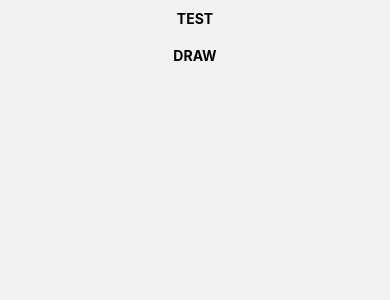
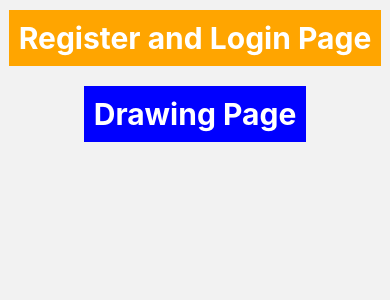
Before and after one commit to CankayaUniversity/ceng-407-408-2023-2024-CreatInk, a React Native app in the folder AppProject/: screen /TestScreen in a window 390 px wide. Shown: the top 300 px of the page. Built offline with nearby package versions, Linux system fonts and the light colour scheme; no server answers.

Commit message:
Interface update

```diff
--- a/AppProject/Screen/DrawingScreen.js
+++ b/AppProject/Screen/DrawingScreen.js
@@ -15,6 +15,7 @@ export default () => {
         setCurrentPath([]);
         setClearButtonClicked(false);
     };
+
 
     const onTouchMove = (event) => {
         const newPath = [...currentPath];
@@ -37,7 +38,7 @@ export default () => {
 
     return (
         <View style={styles.container}>
-            <Text style={styles.Text}>Drawing Page</Text>
+            <Text style={styles.Text2}>Drawing Page</Text>
             <View style={styles.svgContainer} onTouchMove={onTouchMove} onTouchEnd={onTouchEnd}>
                 <Svg height={height * 0.7} width={width}>
                     <Path
@@ -61,6 +62,10 @@ export default () => {
                     ))}
                 </Svg>
             </View>
+            <View style={styles.container}>
+                <Text style={styles.Text2}> Colors</Text>
+            </View>
+
             <View style={styles.colorPickerContainer}>
                 <TouchableOpacity style={[styles.colorButton, { backgroundColor: 'red' }]} onPress={() => changeColor('red')} />
                 <TouchableOpacity style={[styles.colorButton, { backgroundColor: 'blue' }]} onPress={() => changeColor('blue')} />
@@ -69,8 +74,9 @@ export default () => {
                 {}
             </View>
             <TouchableOpacity style={styles.clearButton} onPress={handleClearButtonClick}>
-                <Text style={styles.clearButtonText}>Clear</Text>
+                <Text style={styles.clearButtonText}>Clear All</Text>
             </TouchableOpacity>
+
         </View>
     );
 };
@@ -85,6 +91,12 @@ const styles = StyleSheet.create({
         color: 'white',
         borderColor: 'white',
         backgroundColor: 'pink',
+        fontSize: 50,
+    },
+    Text2: {
+        color:'white',
+        bordercolor:'white',
+        backgroundColor: 'black',
         fontSize: 50,
     },
     svgContainer: {
@@ -116,4 +128,5 @@ const styles = StyleSheet.create({
         marginHorizontal: 5,
         borderRadius: 20,
     },
+
 });
--- a/AppProject/Screen/RegisterScreen.js
+++ b/AppProject/Screen/RegisterScreen.js
@@ -72,7 +72,7 @@ const RegisterScreen = ({ navigation }, props) => {
         }
         formBody = formBody.join('&');
 
-        fetch('http://192.168.1.38:5000/addClient', {
+        fetch('http://192.168.1.95000/addClient', {
             method: 'POST',
             body: JSON.stringify({ name: name, phone: phone, email: email }),
             headers: {
@@ -134,7 +134,7 @@ const RegisterScreen = ({ navigation }, props) => {
         );
     }
     return (
-        <View style={{ flex: 1, backgroundColor: '#cc30a0' }}>
+        <View style={{ flex: 1, backgroundColor: '#4682b4' }}>
             <Loader loading={loading} />
             <ScrollView
                 keyboardShouldPersistTaps="handled"
@@ -144,10 +144,10 @@ const RegisterScreen = ({ navigation }, props) => {
                 }}>
                 <View style={{ alignItems: 'center' }}>
                     <Image
-                        source={require('../Image/aboutreact.png')}
+                        source={require('../Image/logo-creatink.png')}
                         style={{
                             width: '50%',
-                            height: 100,
+                            height: 180,
                             resizeMode: 'contain',
                             margin: 30,
                         }}
@@ -254,7 +254,7 @@ const RegisterScreen = ({ navigation }, props) => {
                         style={styles.buttonStyle}
                         activeOpacity={0.5}
                         onPress={() => navigation.navigate('TestScreen')}>
-                        <Text style={styles.buttonTextStyle}>TEST SCREEN</Text>
+                        <Text style={styles.buttonTextStyle}>MAIN MENU</Text>
                     </TouchableOpacity>
 
                 </KeyboardAvoidingView>
--- a/AppProject/Screen/TestScreen.js
+++ b/AppProject/Screen/TestScreen.js
@@ -6,13 +6,14 @@ import {
     FlatList,
     Button
 } from 'react-native';
+import { TouchableOpacity } from 'react-native-gesture-handler';
 import { Card } from 'react-native-paper';
 
 const TestScreen = ({navigation}) => {
     const [data, setData] = useState([])
 
     useEffect(() => {
-        fetch('http://192.168.1.38:5000/getAllClients', {
+        fetch('http://192.168.1.9:5000/getAllClients', {
             method: 'GET'
         })
             .then(resp => resp.json())
@@ -30,6 +31,11 @@ const TestScreen = ({navigation}) => {
             </Card>
         )
     }
+    const handleClearButtonClick = () => {
+        setPaths([]);
+        setCurrentPath([]);
+        setClearButtonClicked(true);
+    };
 
     return (
         <View>
@@ -44,13 +50,13 @@ const TestScreen = ({navigation}) => {
             <Text
                 style={styles.registerTextStyle}
                 onPress={() => navigation.navigate('RegisterScreen')}>
-                TEST
+                Register and Login Page
             </Text>
-
+            <View style={styles.space} />
             <Text
-                style={styles.registerTextStyle}
+                style={styles.registerTextStyle2}
                 onPress={() => navigation.navigate('DrawingScreen')}>
-                DRAW
+                Drawing Page
             </Text>
 
         </View>
@@ -102,12 +108,25 @@ const styles = StyleSheet.create({
         borderColor: '#dadae8',
     },
     registerTextStyle: {
-        color: 'black',
+        color: 'white',
+        backgroundColor:'orange',
         textAlign: 'center',
         fontWeight: 'bold',
-        fontSize: 14,
+        fontSize: 30,
         alignSelf: 'center',
         padding: 10,
+        marginTop:10,
+        marginBottom:10,
+    },
+    registerTextStyle2: {
+        color: 'white',
+        backgroundColor:'blue',
+        textAlign: 'center',
+        fontWeight: 'bold',
+        fontSize: 30,
+        alignSelf: 'center',
+        padding: 10,
+        marginTop:10
     },
     errorTextStyle: {
         color: 'red',
```
Also changed, not shown: AppProject/Image/logo-creatink.png (added), 1 other file (tests, documents, lock files or other folders).
